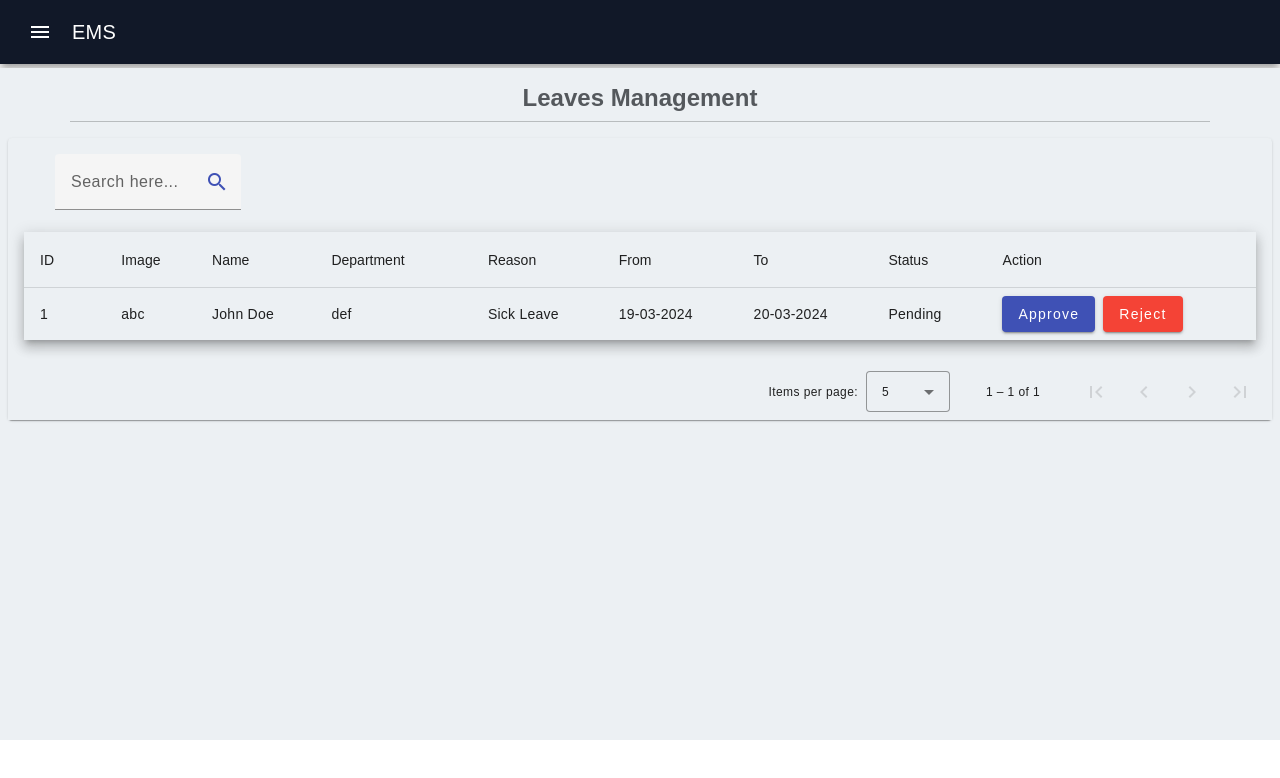
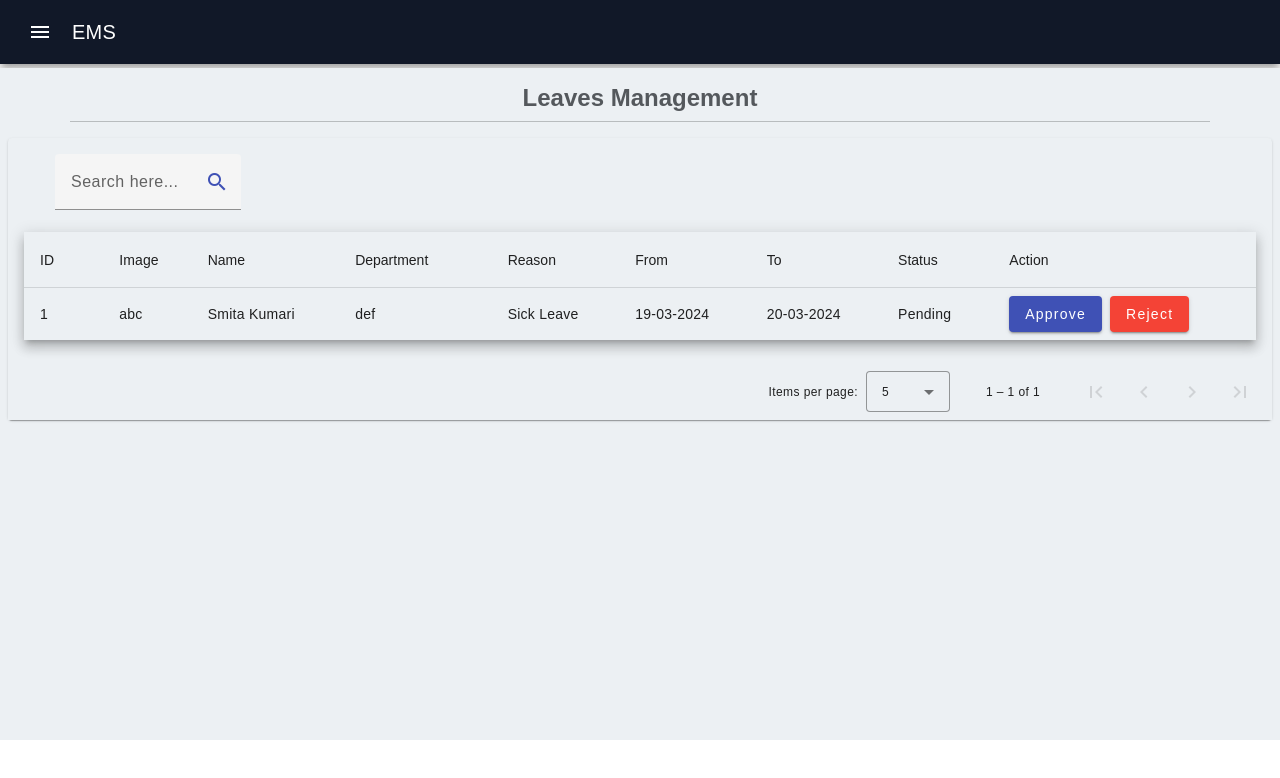
Before and after one commit to jayshree-1310/Employee_Management_system, an Angular app: page /manage-leaves in a window 1280 px wide. Shown: the top 778 px of the page. Built offline with nearby package versions, Linux system fonts and the light colour scheme.

Commit message:
slight name

```diff
--- a/package.json
+++ b/package.json
@@ -30,7 +30,7 @@
     "zone.js": "~0.14.3"
   },
   "devDependencies": {
-    "@angular-devkit/build-angular": "^17.1.3",
+    "@angular-devkit/build-angular": "^17.3.0",
     "@angular/cli": "^17.1.3",
     "@angular/compiler-cli": "^17.1.0",
     "@types/express": "^4.17.17",
--- a/src/app/Admin/manage-leaves/manage-leaves.component.ts
+++ b/src/app/Admin/manage-leaves/manage-leaves.component.ts
@@ -63,7 +63,7 @@ export class ManageLeavesComponent implements OnInit, AfterViewInit {
       {
         id: 1,
         image: 'abc',
-        name: 'John Doe',
+        name: 'Smita Kumari',
         department: 'def',
         reason: 'Sick Leave',
         from: new Date('2024-03-19'),
--- a/src/app/Employee/emp-profile/emp-profile.component.html
+++ b/src/app/Employee/emp-profile/emp-profile.component.html
@@ -20,7 +20,7 @@
             <tr>
               <td>Name</td>
               <td>&nbsp;&nbsp;:</td>
-              <td>&nbsp;&nbsp;&nbsp;&nbsp;Employee_1</td>
+              <td>&nbsp;&nbsp;&nbsp;&nbsp;Sharad Pawar</td>
             </tr>
             <tr>
               <td>Email</td>
@@ -30,7 +30,7 @@
             <tr>
               <td>Address</td>
               <td>&nbsp;&nbsp;:</td>
-              <td>&nbsp;&nbsp;&nbsp;&nbsp;Gandhinagar,Gujrat,India</td>
+              <td>&nbsp;&nbsp;&nbsp;&nbsp;Gandhinagar, Gujrat, India</td>
             </tr>
             <tr>
               <td>Department</td>
```
Also changed, not shown: 1 other file (tests, documents, lock files or other folders).
